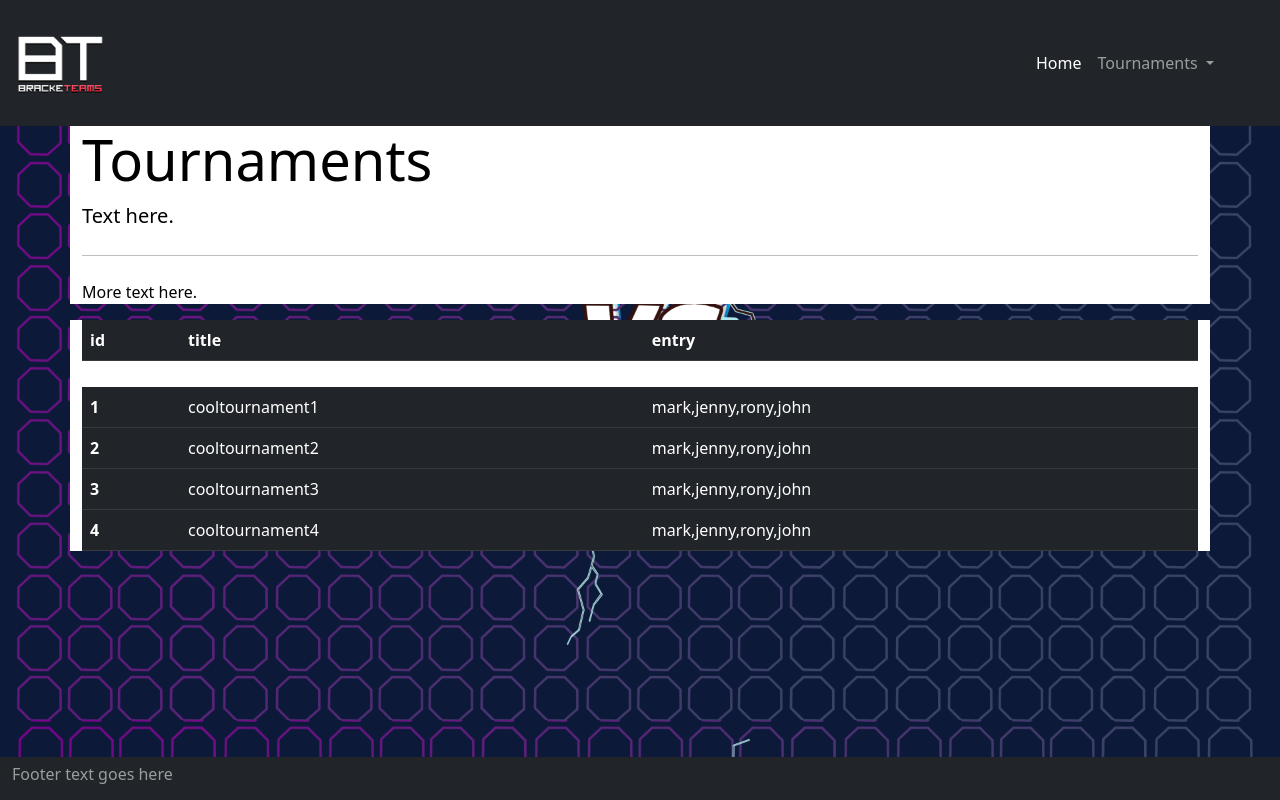
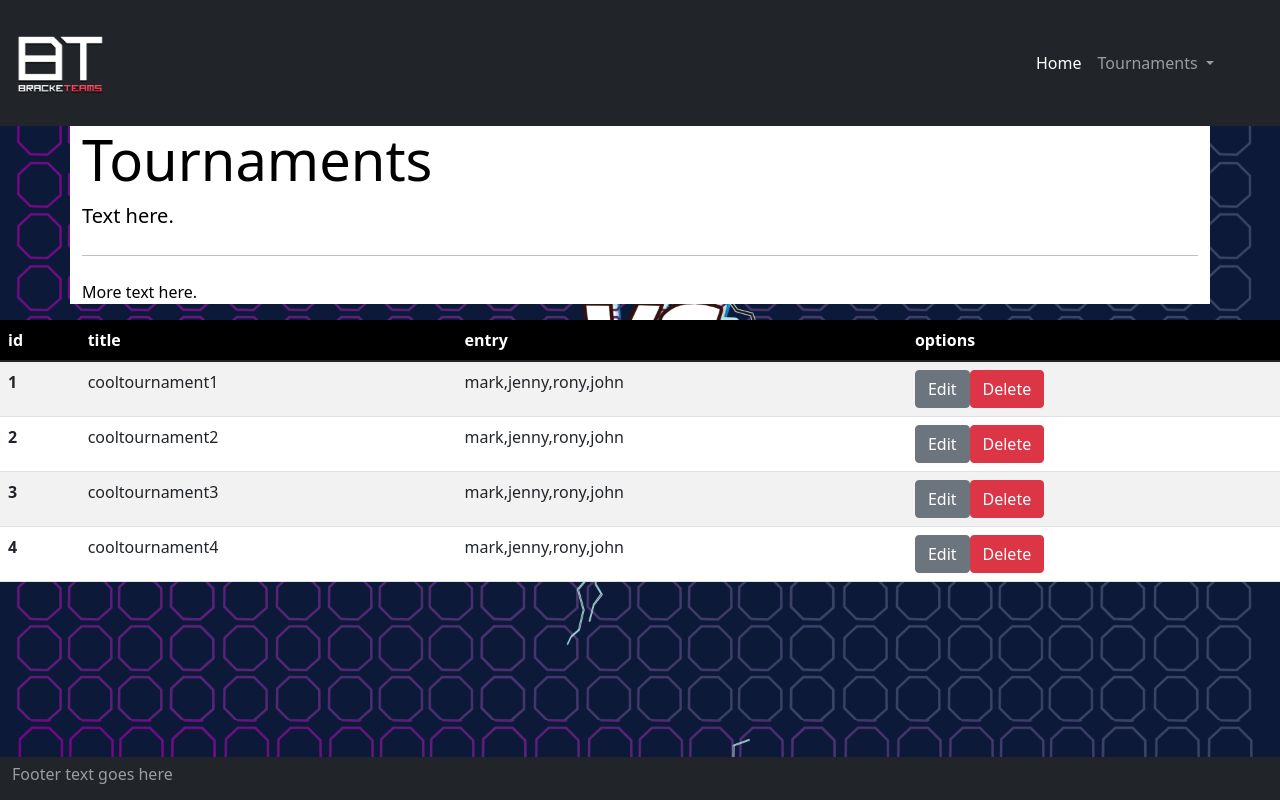
Before and after one commit to Bracketeams/tournament, an Angular app in the folder client/: page /tournaments in a window 1280 px wide. Built offline with nearby package versions, Linux system fonts and the light colour scheme.

Commit message:
Changed table style and added CUD buttons.

```diff
--- a/client/src/app/tournament/tournament.component.html
+++ b/client/src/app/tournament/tournament.component.html
@@ -1,18 +1,23 @@
 <!-- Actual component content -->
-<div class="container" style="background-color: rgb(255, 255, 255); color: black;">
-    <table class="table table-dark">
-        <thead>
+<div style="background-color: rgb(255, 255, 255); color: black;">
+    <table class="table table-striped" style="border-radius: 30px; padding: 0px 0px 0px 0px;">
+        <thead style="color: white; background-color: black;">
           <tr>
             <th scope="col">id</th>
             <th scope="col">title</th>
             <th scope="col">entry</th>
+            <th scope="col">options</th>
           </tr>
-        </thead>ss
+        </thead>
         <tbody>
           <tr *ngFor='let tournament of tournaments'>
             <th scope="row">{{ tournament._id }}</th>
             <td>{{ tournament.title }}</td>
             <td>{{ tournament.entry }}</td>
+            <td>
+              <button type="button" class="btn btn-secondary">Edit</button>
+              <button type="button" class="btn btn-danger">Delete</button>
+            </td>
           </tr>
         </tbody>
       </table>
```
